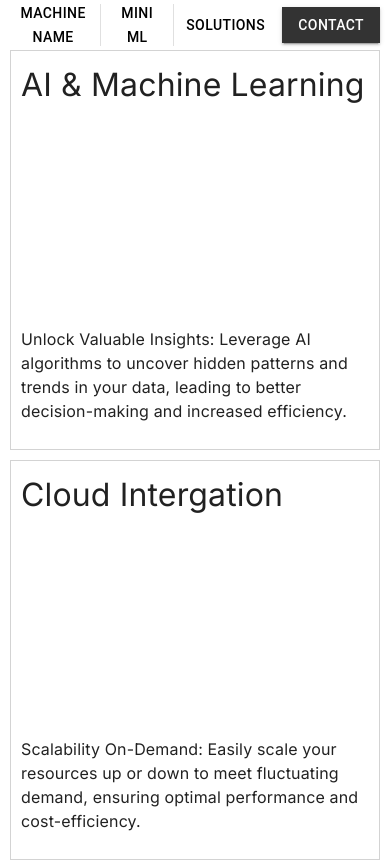
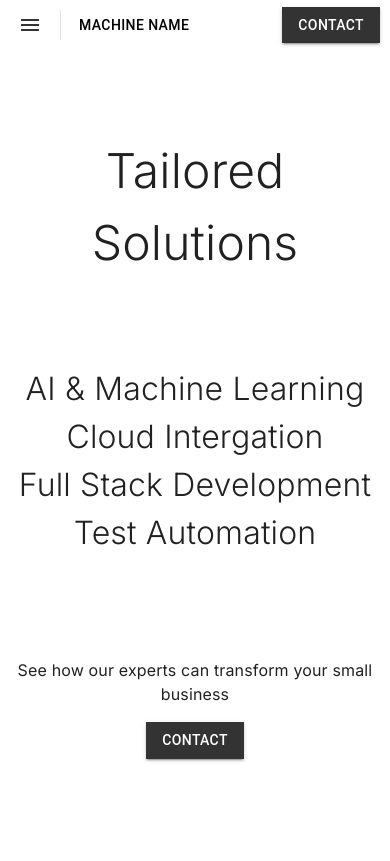
Before and after one commit to machinename/machine_name, a Next.js app: page /solutions in a window 390 px wide. Shown: the top 861 px of the page. Built offline with nearby package versions, Linux system fonts and the light colour scheme.

Commit message:
Add Menu For Mobile View

```diff
--- a/app/components/AppBar.tsx
+++ b/app/components/AppBar.tsx
@@ -1,17 +1,46 @@
 'use client'
+import React, { useEffect, useRef, useState } from 'react';
 import styles from '../styles/page.module.css';
-import { Box, Button, Divider } from '@mui/material';
+import { Box, Button, Divider, IconButton, Paper } from '@mui/material';
 import Link from 'next/link';
 import { usePathname } from 'next/navigation'
+import MenuIcon from '@mui/icons-material/Menu';
+import { useThemeContext } from './ThemeProvider';
 
 export default function AppBar() {
+    const [isMenu, setIsMenu] = useState(false);
     const pathname = usePathname()
     const contactEmail = "info@machinename.dev";
     const subject = encodeURIComponent("Inquiry");
     const body = encodeURIComponent("Hello, I would like to know more about your services.");
     const mailtoLink = `mailto:${contactEmail}?subject=${subject}&body=${body}`;
+    const iconButtonRef = useRef<HTMLButtonElement | null>(null);
+    const menuRef = useRef<HTMLDivElement | null>(null);
+    const { isDarkTheme } = useThemeContext();
+
+
+    useEffect(() => {
+        const handleClickOutside = (event: MouseEvent) => {
+          const target = event.target as HTMLElement;
+
+          if (
+            menuRef.current &&
+            !menuRef.current.contains(target) &&
+            iconButtonRef.current &&
+            !iconButtonRef.current.contains(target) // Check if click is not on the IconButton
+          ) {
+            setIsMenu(false);
+          }
+        };
+
+        document.addEventListener('mousedown', handleClickOutside);
+        return () => {
+          document.removeEventListener('mousedown', handleClickOutside);
+        };
+      }, []);
 
     return (
+        <>
         <Box className={styles.appBar} sx={{ backgroundColor: 'background.default' }}>
             <Box className={styles.appBarStart}>
                 <Link href="/">
@@ -42,6 +71,21 @@ export default function AppBar() {
                     <Button sx={{ borderRadius: '0' }} className={pathname === '/solutions' ? styles.activeLink : ''}>SOLUTIONS</Button>
                 </Link>
             </Box>
+            <Box className={styles.appBarStartMobile}>
+                <IconButton ref={iconButtonRef}  onClick={() => setIsMenu(!isMenu)}><MenuIcon color='secondary'/></IconButton>
+                    <Box sx={{
+                        height: '100%',
+                        padding: '10px',
+                        display: 'flex',
+                        flexDirection: 'row',
+                        justifyContent: 'center'
+                    }}>
+                        <Divider orientation="vertical"/>
+                    </Box>
+                <Link href="/">
+                    <Button sx={{ borderRadius: '0' }} className={pathname === '/' ? styles.activeLink : ''}>MACHINE NAME</Button>
+                </Link>
+            </Box>
             <Box className={styles.appBarEnd} >
                 <a href={mailtoLink}>
                     <Button className={styles.button} color='secondary'sx={{ borderRadius: '0' }}variant="contained">
@@ -50,5 +94,18 @@ export default function AppBar() {
                 </a>
             </Box>
         </Box>
+
+        {isMenu && (
+        <Paper ref={menuRef} className={styles.appBarMobileMenu}>
+            <Link href="/mini_ml">
+                <Button sx={{ borderRadius: '0' }} className={pathname === '/mini_ml' ? styles.activeLink : ''}>MINI ML</Button>
+            </Link>
+            <Link href="/solutions">
+                <Button sx={{ borderRadius: '0' }} className={pathname === '/solutions' ? styles.activeLink : ''}>SOLUTIONS</Button>
+            </Link>
+        </Paper>
+      )}
+
+        </>
     );
 }
--- a/app/page.tsx
+++ b/app/page.tsx
@@ -3,7 +3,7 @@ import styles from './styles/page.module.css';
 
 export default function Home() {
     return (
-        <div className={styles.wrapperTwo}>
+        <div className={styles.wrapper}>
             <h1 className={styles.h1}>MACHINE NAME</h1>
         </div>
     );
--- a/app/solutions/page.tsx
+++ b/app/solutions/page.tsx
@@ -8,24 +8,13 @@ export default function Solutions() {
     const MAIL_TO_LINK = `mailto:${CONTACT_Email}?subject=${SUBJECT}&body=${BODY}`;
 
     return (
-        <div className={styles.wrapper}>
-            <div className={styles.containerGrid}>
-                <div className={styles.gridItem}>
-                    <h2 className={styles.h2}>AI & Machine Learning</h2>
-                    <p>Unlock Valuable Insights: Leverage AI algorithms to uncover hidden patterns and trends in your data, leading to better decision-making and increased efficiency.</p>
-                </div>
-                <div className={styles.gridItem}>
-                    <h2 className={styles.h2}>Cloud Intergation</h2>
-                    <p>Scalability On-Demand: Easily scale your resources up or down to meet fluctuating demand, ensuring optimal performance and cost-efficiency.</p>
-                </div>
-                <div className={styles.gridItem}>
-                    <h2 className={styles.h2}>Full Stack Development</h2>
-                    <p>End-to-End Expertise: Benefit from a holistic approach to development, ensuring seamless integration between front-end and back-end systems..</p>
-                </div>
-                <div className={styles.gridItem}>
-                    <h2 className={styles.h2}>Test Automation</h2>
-                    <p>Improved Quality: Catch bugs and errors early in the development cycle, leading to a more reliable and stable product.</p>
-                </div>
+        <div className={styles.wrapperTwo}>
+            <h1 className={styles.h1}>Tailored Solutions</h1>
+            <div>
+                <h2 className={styles.h2}>AI & Machine Learning</h2>
+                <h2 className={styles.h2}>Cloud Intergation</h2>
+                <h2 className={styles.h2}>Full Stack Development</h2>
+                <h2 className={styles.h2}>Test Automation</h2>
             </div>
             <div>
                 <p>See how our experts can transform your small business</p>
--- a/app/styles/page.module.css
+++ b/app/styles/page.module.css
@@ -10,36 +10,18 @@
 }
 
 .wrapper {
-  justify-content: center;
+justify-content: center;
 }
 
 .wrapperTwo {
   justify-content: space-evenly;
 }
 
-.containerGrid {
-  max-width: 1920px;
-  width: 100%;
-  display: grid;
-  grid-template-columns: 1fr 1fr;
-  gap: 10px;
-}
-
-.gridItem {
-  display: flex;
-  flex-direction: column;
-  justify-content: space-between;
-  padding: 10px;
-  border: 0.5px solid lightgray;
-  height: 40vh;
-  min-height: 400px;
-  text-align: left
-}
 
 .h1,.h2 {
   padding: 0;
   margin: 0;
-  font-Weight: 400;
+  font-Weight: 300;
 }
 .h1 {
   font-size: 3rem;
@@ -61,15 +43,17 @@
 .appBarStart, .appBarEnd {
   display: flex;
   align-items: center;
-  width: 100%;
   height: 100%;
-
 }
 
 .appBarStart {
   justify-content: flex-start;
   width: 70%;
   padding-left: 10px;
+}
+
+.appBarStartMobile {
+  display: none;
 }
 
 .appBarEnd {
@@ -82,6 +66,9 @@
   background-color: lightgray ;
 }
 
+.activeLinkDarkMode {
+  background-color: green
+}
 
 .footer {
   display: flex;
@@ -112,8 +99,38 @@
 }
 
 @media screen and (max-width: 600px) {
-  .containerGrid {
+  .gridContainer {
     grid-template-columns: 1fr;
+  }
+
+  .appBarStart {
+   display: none;
+  }
+
+  .activeLink {
+    background-color: lightgray ;
+  }
+
+  .appBarMobileMenu {
+    position:fixed;
+    display: flex;
+    flex-direction: column;
+    justify-content: center;
+    margin-top: max(5vh, 50px);
+    margin-left: 10px;
+    padding: 10px;
+    border-radius: 0%;
+    z-index: 1050;
+    overflow: hidden;
+  }
+
+  .appBarStartMobile {
+    display: flex;
+    align-items: center;
+    height: 100%;
+    justify-content: flex-start;
+    width: 70%;
+    padding-left: 10px;
   }
 
   .footer {
```
Also changed, not shown: app/mini_ml/page.tsx (+7 -1 lines).
